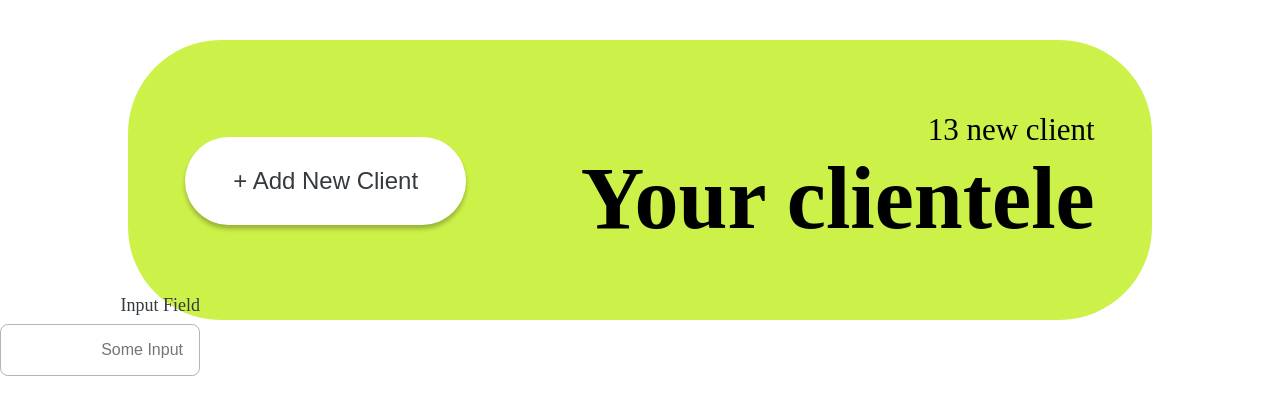
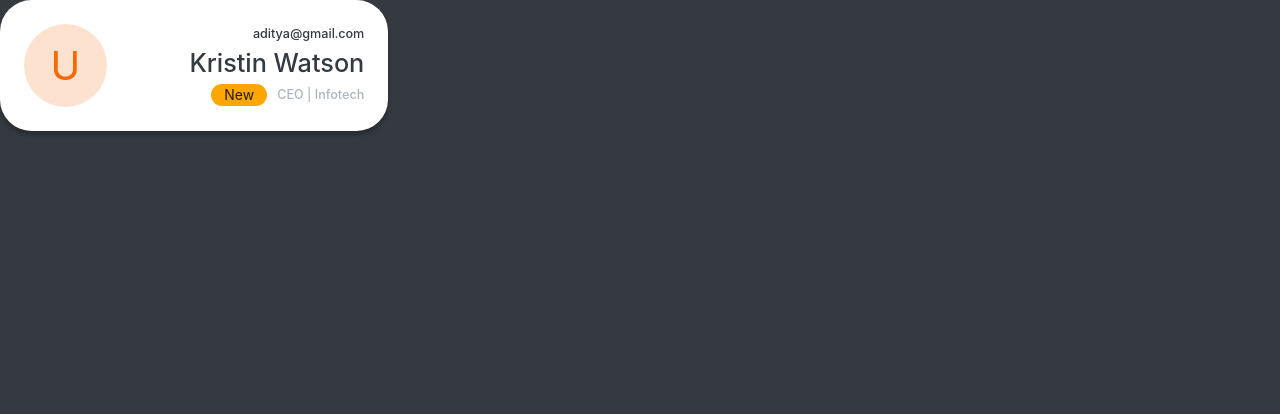
Before and after one commit to echo-webapp/Finance-App, a React (Create React App) app: page /test in a window 1280 px wide. Shown: the top 414 px of the page. Built offline with nearby package versions, Linux system fonts and the light colour scheme.

Commit message:
Profile Card

```diff
--- a/package.json
+++ b/package.json
@@ -3,6 +3,7 @@
   "version": "0.1.0",
   "private": true,
   "dependencies": {
+    "@ant-design/icons": "^4.7.0",
     "@reduxjs/toolkit": "^1.7.1",
     "@testing-library/jest-dom": "^5.16.1",
     "@testing-library/react": "^12.1.2",
@@ -15,6 +16,7 @@
     "@types/react-router-dom": "^5.3.2",
     "@types/redux": "^3.6.0",
     "@types/styled-components": "^5.1.18",
+    "antd": "^4.17.4",
     "react": "^17.0.2",
     "react-dom": "^17.0.2",
     "react-redux": "^7.2.6",
--- /dev/null
+++ b/src/components/molecules/customerCard.tsx
@@ -0,0 +1,93 @@
+import React from "react";
+import { Avatar } from "antd";
+import { UserOutlined } from "@ant-design/icons";
+import styled from "styled-components";
+const MainContainer = styled("div")`
+  padding: 24px;
+  width: 388.32px;
+  height: 131.11px;
+  background: var(--white);
+  box-shadow: 0px 4.00332px 4.00332px rgba(0, 0, 0, 0.25);
+  border-radius: 31.5294px;
+  display: flex;
+`;
+const SubContainer = styled("div")`
+  display: flex;
+  flex-direction: column;
+  width: 76%;
+  padding-left: 5px;
+`;
+const SubId = styled("div")`
+  width: 100%;
+  display: flex;
+  justify-content: flex-end;
+  font-weight: 500;
+  font-size: 12.6222px;
+  color: var(--black);
+`;
+const SubName = styled("div")`
+  width: 100%;
+  display: flex;
+  justify-content: flex-end;
+  color: var(--black);
+  font-weight: 500;
+  font-size: 25.2444px;
+`;
+const SubHeader = styled("div")`
+  width: 100%;
+  display: flex;
+  justify-content: flex-end;
+`;
+const SubNew = styled("div")`
+  width: 56px;
+  height: 22px;
+  background: #fda600;
+  border-radius: 23px;
+  display: flex;
+  flex-direction: column;
+  align-items: center;
+  justify-content: center;
+`;
+const SubJob = styled("div")`
+  height: 22px;
+  font-weight: 500;
+  font-size: 12.6222px;
+  color: var(--grey);
+  display: flex;
+  flex-direction: column;
+  align-items: center;
+  justify-content: center;
+  margin-left: 10px;
+`;
+
+const CustomerCard = () => {
+  return (
+    <MainContainer>
+      <Avatar
+        style={{
+          color: "#f56a00",
+          backgroundColor: "#fde3cf",
+          height: "83px",
+          width: "83px",
+          display: "flex",
+          flexDirection: "column",
+          alignContent: "center",
+          justifyContent: "center",
+          fontSize: "40px",
+        }}
+      >
+        U
+      </Avatar>
+      <SubContainer>
+        <SubId>aditya@gmail.com</SubId>
+        <SubName>Kristin Watson</SubName>
+        <SubHeader>
+          <SubNew>New</SubNew>
+          <SubJob>CEO | Infotech</SubJob>
+        </SubHeader>
+      </SubContainer>
+    </MainContainer>
+  );
+};
+
+export default CustomerCard;
--- a/src/index.tsx
+++ b/src/index.tsx
@@ -4,7 +4,7 @@ import App from "./App";
 import { BrowserRouter } from "react-router-dom";
 import { store } from "./store/store";
 import { Provider } from "react-redux";
-
+import "antd/dist/antd.css";
 ReactDOM.render(
   <BrowserRouter>
     <Provider store={store}>
--- a/src/test.tsx
+++ b/src/test.tsx
@@ -3,15 +3,22 @@ import styled from "styled-components";
 import Button from "./components/atoms/button";
 import Header from "./components/molecules/header";
 import Input from "./components/atoms/input";
-
-const HomeContainer = styled("div")``;
+import CustomerCard from "./components/molecules/customerCard";
+const HomeContainer = styled("div")`
+  background-color: var(--black);
+  height: 100vh;
+`;
 
 const Test = () => {
   const [input, setinput] = useState("");
 
   return (
-    <Fragment>
-      {/* <Button title="Add new client" type="secondary"></Button> */}
+    <HomeContainer>
+      {/* <Button
+        title="Add new client"
+        type="secondary"
+        clickHandler={() => {}}
+      ></Button>
       <Header
         heading="Your clientele"
         subheading="13 new client"
@@ -25,8 +32,9 @@ const Test = () => {
           value={input}
           setvalue={setinput}
         />
-      </div>
-    </Fragment>
+      </div> */}
+      <CustomerCard />
+    </HomeContainer>
   );
 };
 
```
Also changed, not shown: 1 other file (tests, documents, lock files or other folders).
